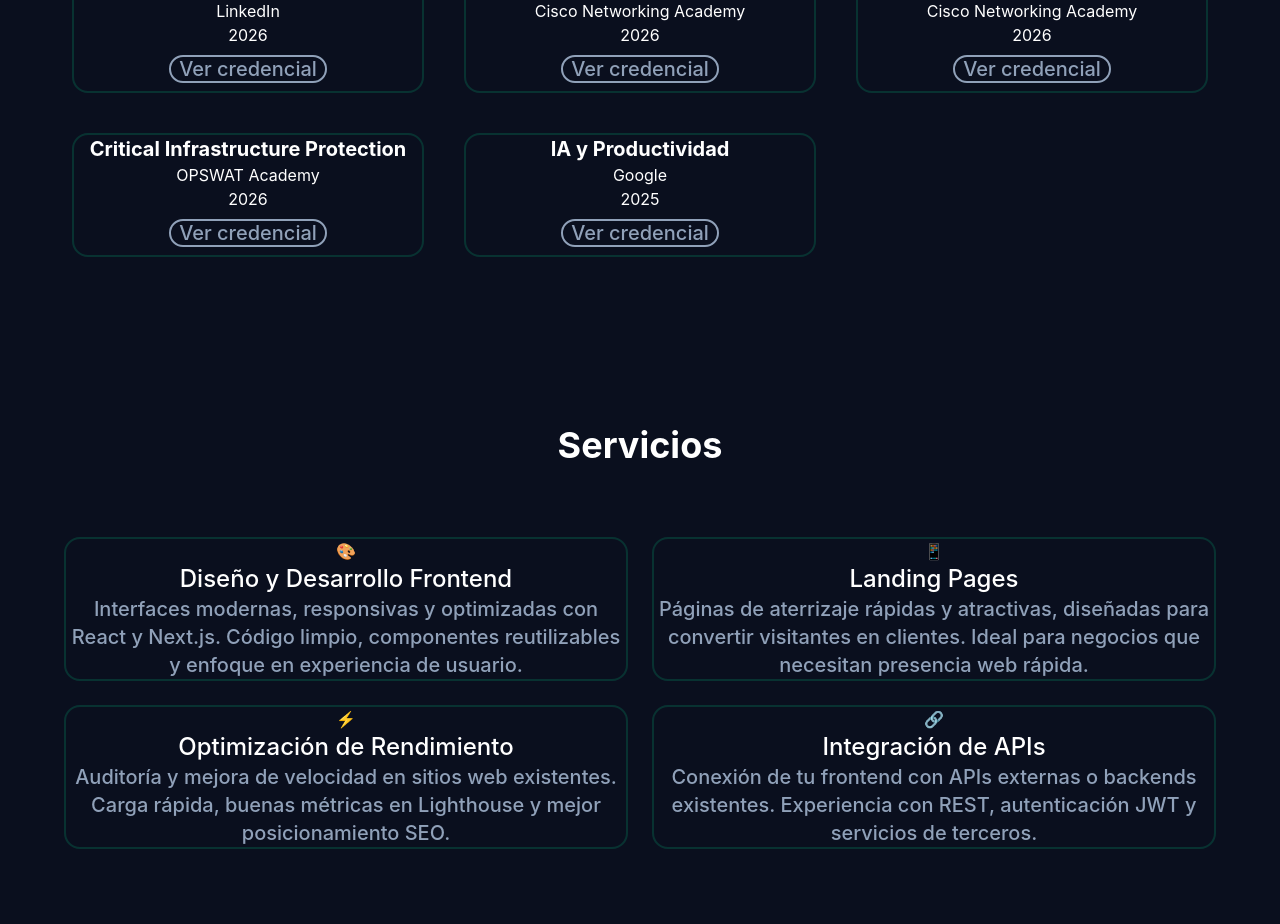
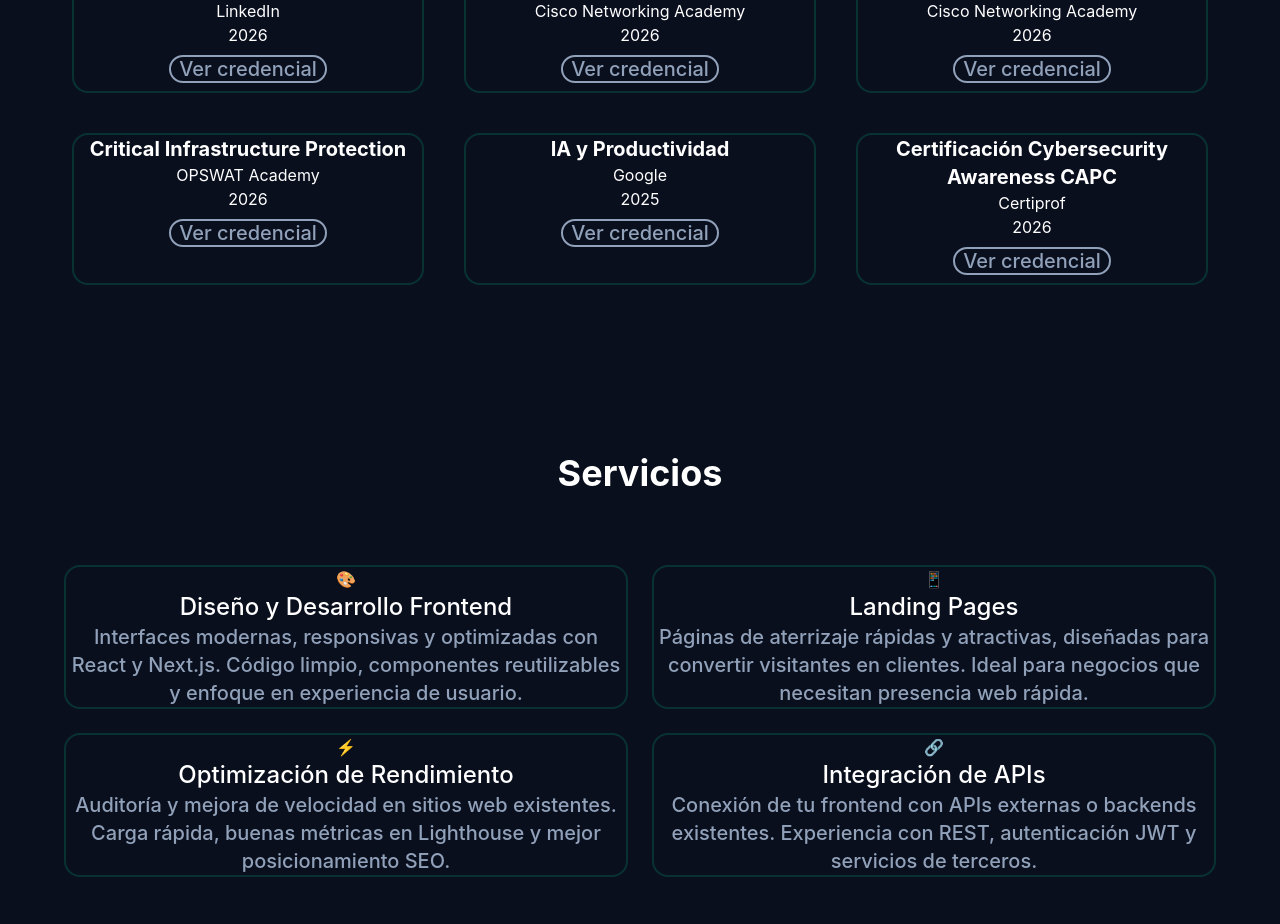
Before and after one commit to Vicentejavier23/MiPaginaWeb-React, a React (Vite) app: page / in a window 1280 px wide. Shown: the part 2020-2944 px from the top of the page. Built offline with nearby package versions, Linux system fonts and the light colour scheme.

Commit message:
agrego nueva certificacion

```diff
--- a/src/components/Certificaciones.jsx
+++ b/src/components/Certificaciones.jsx
@@ -29,6 +29,12 @@ const certificaciones = [
       año: "2025",
       link: "https://www.linkedin.com/in/vicente-javier-bueno-gret/overlay/Certifications/2080872733/treasury/?profileId=ACoAAFbcTXYB9PWZW2WPoY4xs6dhy_kcWTU_3wA"
     },
+    {
+      nombre: "Certificación Cybersecurity Awareness CAPC",
+      emisor: "Certiprof",
+      año: "2026",
+      link: "https://www.credly.com/earner/earned/badge/bd1b2bec-2e0f-4069-a532-49a03a832b4a"
+    }
   ]
 function Certificaciones(){
     return(
--- a/src/pages/Portafolio.jsx
+++ b/src/pages/Portafolio.jsx
@@ -34,6 +34,7 @@ const proyectos = [
     estado: "Completado",
     link: "https://mi-pagina-web-tawny.vercel.app/#inicio",
   },
+
 ];
 
 function Portafolio() {
```
Also changed, not shown: 2 other files (tests, documents, lock files or other folders).
